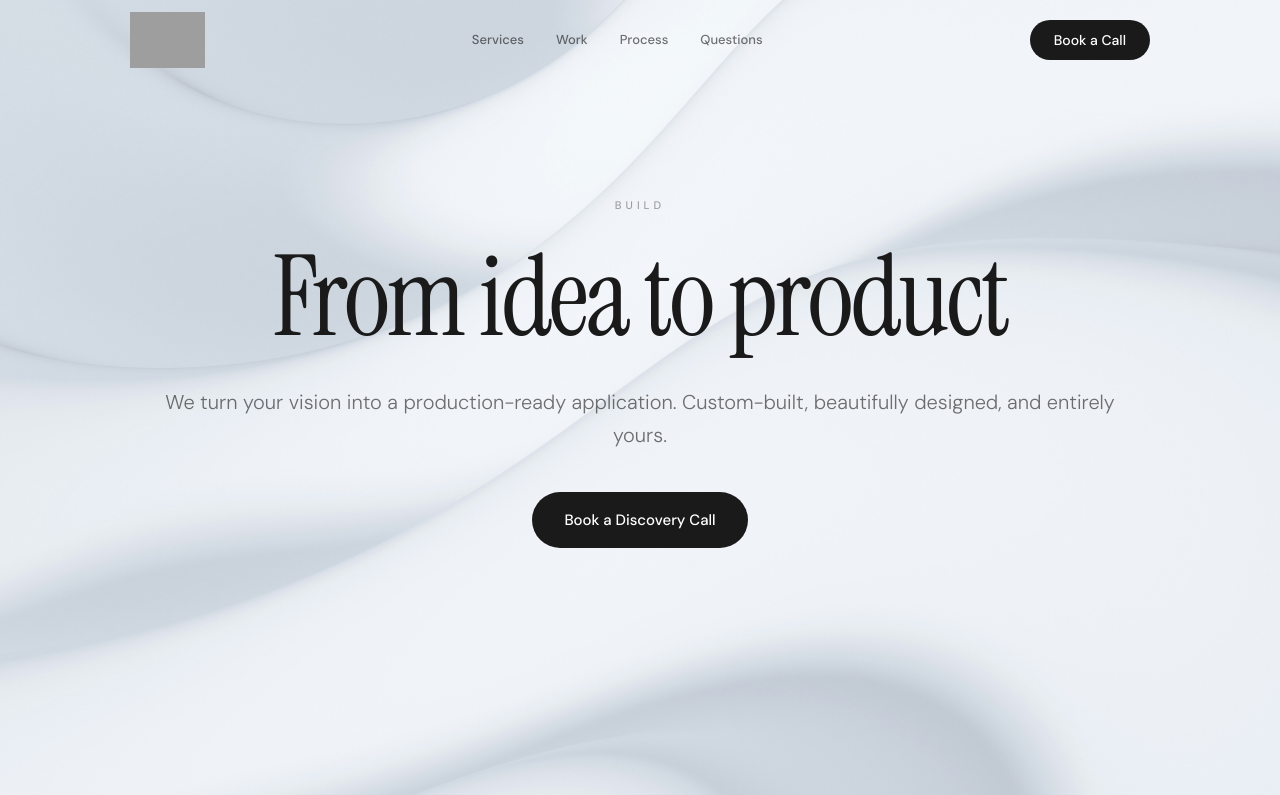
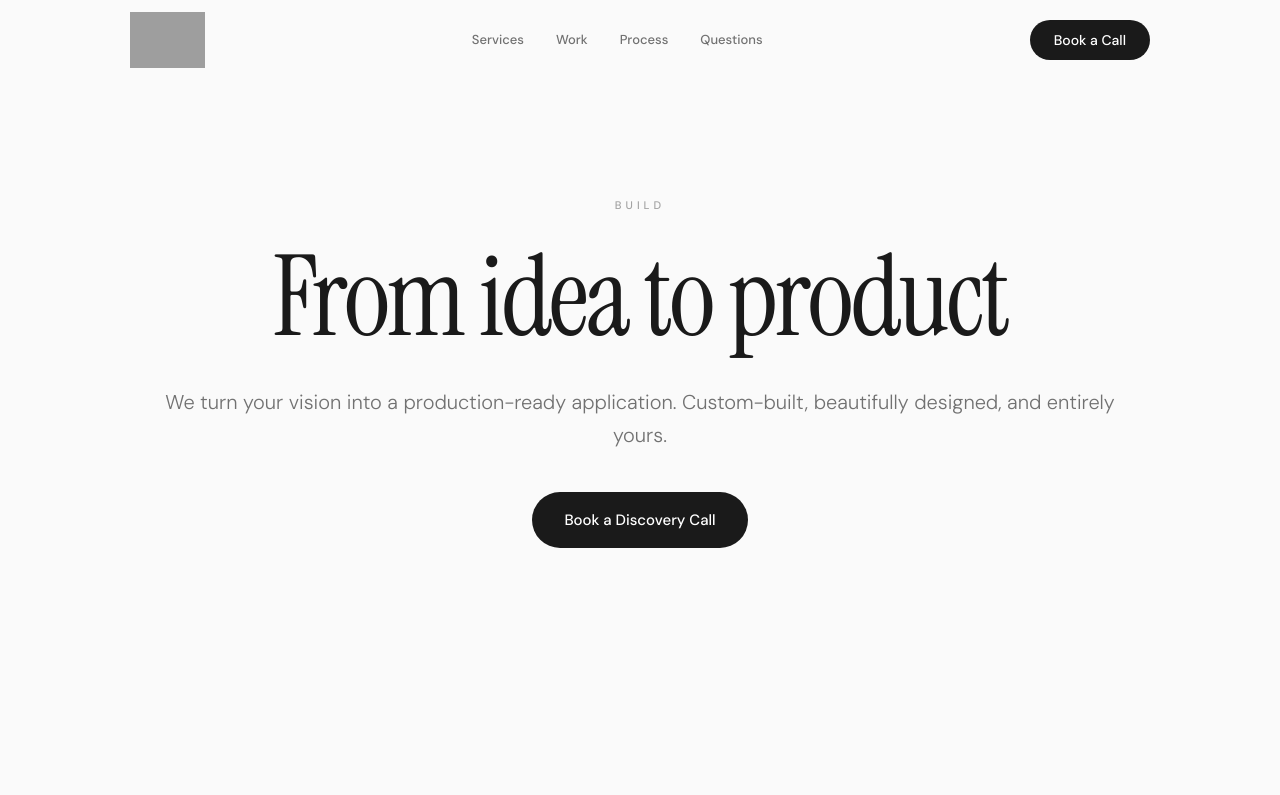
Before and after one commit to Victor777777/rootworks-site, a Next.js app: page /build in a window 1280 px wide. Shown: the top 795 px of the page. Built offline with nearby package versions, Linux system fonts and the light colour scheme; grey boxes are pictures that could not be loaded.

Commit message:
revert build page to default background

```diff
--- a/src/app/build/page.tsx
+++ b/src/app/build/page.tsx
@@ -96,26 +96,8 @@ const stack = [
 export default function BuildPage() {
   return (
     <SmoothScroll>
-      {/* Fixed background image (behind everything) */}
-      <div
-        aria-hidden="true"
-        className="pointer-events-none fixed inset-0 -z-20"
-        style={{
-          backgroundImage:
-            "url('/build-bg/milad-fakurian-GJKx5lhwU3M-unsplash.jpg')",
-          backgroundSize: "cover",
-          backgroundPosition: "center",
-          backgroundAttachment: "fixed",
-        }}
-      />
-      {/* Semi-transparent white overlay on top of the bg image */}
-      <div
-        aria-hidden="true"
-        className="pointer-events-none fixed inset-0 -z-10 bg-white/20"
-      />
-
       <Navigation />
-      <main className="relative text-text">
+      <main className="bg-bg text-text">
         {/* Hero */}
         <section className="px-5 pt-32 pb-20 md:px-10 md:pt-48 md:pb-32">
           <ScrollReveal className="mx-auto max-w-[1000px] text-center">
@@ -175,7 +157,7 @@ export default function BuildPage() {
         </section>
 
         {/* How we build */}
-        <section className="px-6 py-24 md:px-10 md:py-32">
+        <section className="bg-bg-warm px-6 py-24 md:px-10 md:py-32">
           <div className="mx-auto max-w-[900px]">
             <ScrollReveal className="mb-12 text-center md:mb-16">
               <span className="text-[11px] font-medium uppercase tracking-[4px] text-text-muted">
```
Also changed, not shown: public/build-bg/milad-fakurian-GJKx5lhwU3M-unsplash.jpg (deleted).
